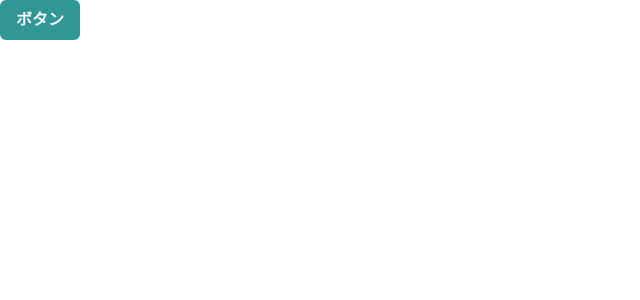
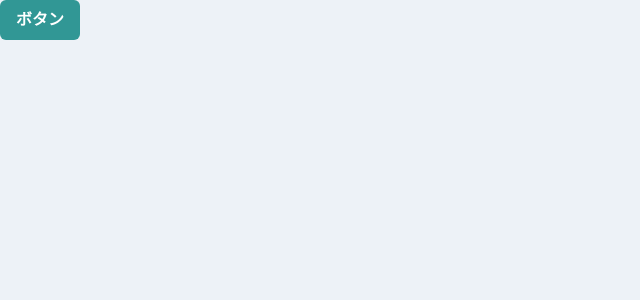
Before and after one commit to Takahiro800/twiita, a React (Create React App) app in the folder frontend/react-app/: page / in a window 1280 px wide. Shown: the top 300 px of the page, without its empty margins (0-640 px from the left). Built offline with nearby package versions, Linux system fonts and the light colour scheme.

Commit message:
style(frontend): globalなスタイルの設定

```diff
--- a/frontend/react-app/src/App.tsx
+++ b/frontend/react-app/src/App.tsx
@@ -1,9 +1,10 @@
 import { ChakraProvider, Button } from "@chakra-ui/react";
 import React from "react";
+import theme from "./theme/theme";
 
 export default function App() {
   return (
-    <ChakraProvider>
+    <ChakraProvider theme={theme}>
       <Button colorScheme="teal">ボタン</Button>
     </ChakraProvider>
   );
--- /dev/null
+++ b/frontend/react-app/src/theme/theme.ts
@@ -0,0 +1,14 @@
+import { extendTheme } from "@chakra-ui/react";
+
+const theme = extendTheme({
+  styles: {
+    global: {
+      body: {
+        backgroundColor: "gray.100",
+        color: "gray.800",
+      },
+    },
+  },
+});
+
+export default theme;
```
